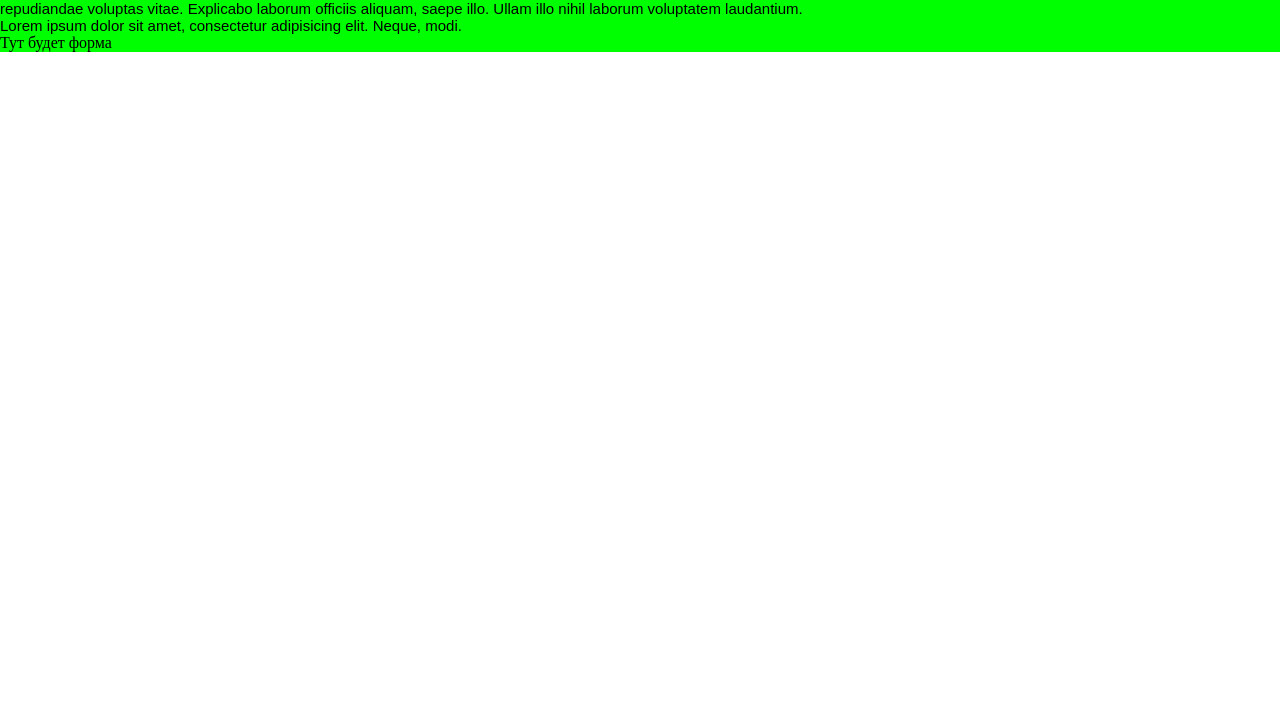
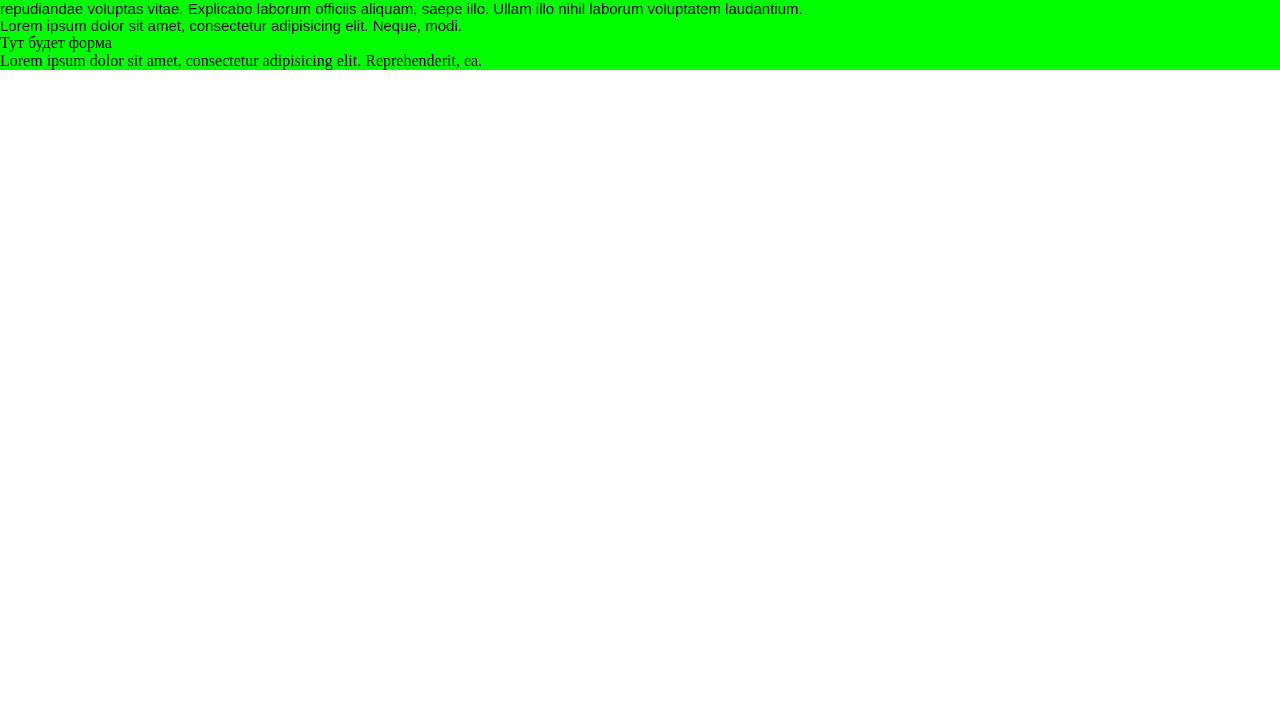
Before and after one commit to MynameisIM/my-name-repository, a plain HTML site: page index.html in a window 1280 px wide. Shown: the part 89-800 px from the top of the page. Drawn offline with Linux system fonts and the light colour scheme.

Commit message:
add new paragraph

```diff
--- a/index.html
+++ b/index.html
@@ -17,7 +17,9 @@
 			<div class="block2">
 			Тут будет форма
 				<div class="form">
-
+					<div class="form-container">
+						<p>Lorem ipsum dolor sit amet, consectetur adipisicing elit. Reprehenderit, ea.</p>
+					</div>
 				</div>
 			</div>
 		</div>
```
